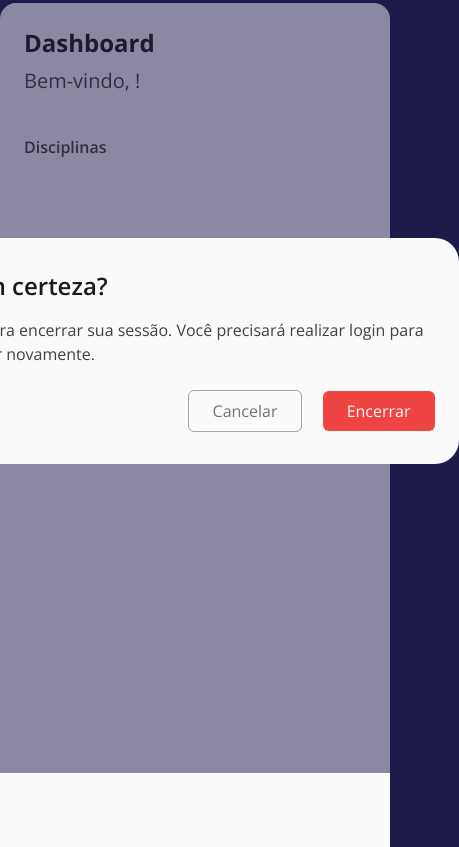
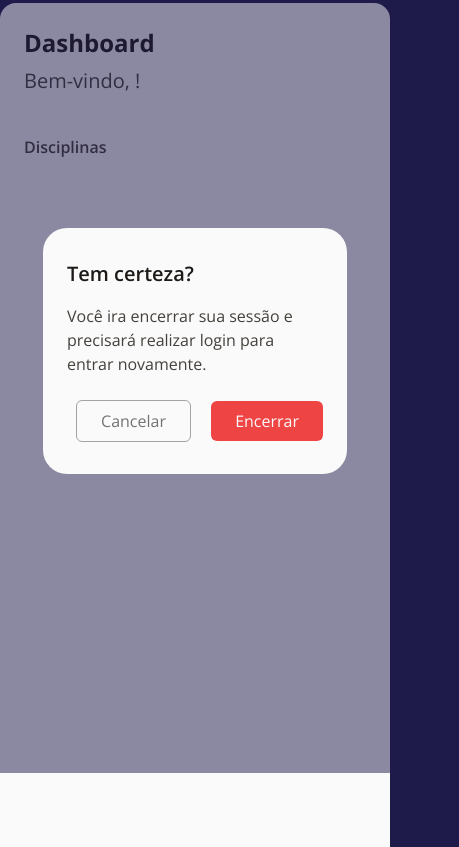
Before and after one commit to micapareddes/quiz-labtic, a website: page frontend/src/pages/aluno/dashboard.html in a window 390 px wide. Both pictures are taken after a click on the button 358 px from the left and 37 px from the top of the page. Shown: the part 71-918 px from the top of the page, 459 px wide, since content can reach past the window. Drawn offline with nearby package versions, Linux system fonts and the light colour scheme; no server answers.

Commit message:
responsivo dialog e ajuste no accordion no tamanho de tablet

```diff
--- a/frontend/src/js/sidebarBuilder.js
+++ b/frontend/src/js/sidebarBuilder.js
@@ -4,7 +4,7 @@ function criarUlDisciplinasSidebar() {
 
     const ul = createHTMLElement('ul')
     ul.id = 'ul-disciplinas'
-    ul.className = 'flex-col items-start justify-center absolute lg:relative top-10 md:top-28 lg:top-0 right-0 md:left-24 lg:left-0 w-52 lg:w-full mt-5 lg:mt-0 px-6 pt-4 lg:pt-6 bg-neutral-50 lg:bg-transparent border border-neutral-200 lg:border-none rounded-2xl shadow-md lg:shadow-none hidden'
+    ul.className = 'flex-col items-start justify-center absolute lg:relative top-10 md:top-32 lg:top-0 right-0 md:left-24 lg:left-0 w-52 lg:w-full mt-5 lg:mt-0 px-6 pt-4 lg:pt-6 bg-neutral-50 lg:bg-transparent border border-neutral-200 lg:border-none rounded-2xl shadow-md lg:shadow-none hidden'
 
     htmlLiDisciplinas.appendChild(ul)
 }
--- a/frontend/src/pages/aluno/dashboard.html
+++ b/frontend/src/pages/aluno/dashboard.html
@@ -60,8 +60,8 @@
         </nav>
         <span id="dialog-encerrar-sessao" class="hidden absolute left-0 top-0 bg-indigo-950 bg-opacity-50 h-full w-full items-center justify-center">
             <div class="bg-neutral-50 opacity-100 rounded-3xl px-6 py-8">
-                <h4 class="text-2xl font-semibold text-stone-900 mb-4">Tem certeza?</h4>
-                <p class="mb-6 text-stone-700 text-base w-[479px]">Você ira encerrar sua sessão. Você precisará realizar login para entrar novamente.</p>
+                <h4 class="text-xl lg:text-2xl font-semibold text-stone-900 mb-4">Tem certeza?</h4>
+                <p class="mb-6 text-stone-700 text-base w-64 md:w-[350px] lg:w-[479px]">Você ira encerrar sua sessão e precisará realizar login para entrar novamente.</p>
                 <div class="text-end">
                     <button id="cancelar-button-encerrar-sessao-dialog" class="px-6 py-2 border border-neutral-400 text-neutral-500 rounded-md">Cancelar</button>
                     <button id="confirmar-button-encerrar-sessao-dialog" class="px-6 py-2 bg-red-500 rounded-md text-neutral-50 ml-4">Encerrar</button>
```
Also changed, not shown: frontend/src/styles/output.css.
